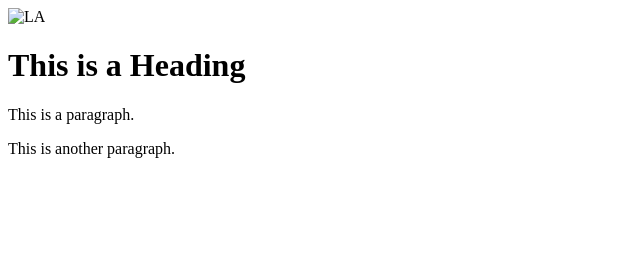
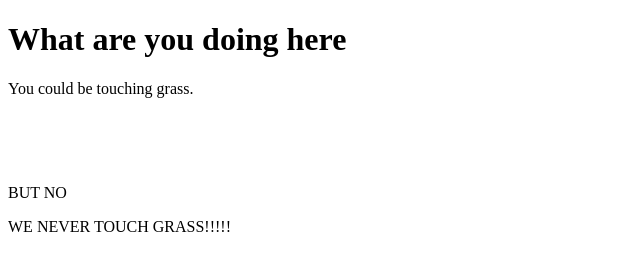
Before and after one commit to NOOUTSIDE/NOOUTSIDE.github.io, a plain HTML site: page index.html in a window 1280 px wide. Shown: the whole page, without its empty margins (0-640 px from the left). Drawn offline with Linux system fonts and the light colour scheme.

Commit message:
Update index.html

```diff
--- a/index.html
+++ b/index.html
@@ -8,14 +8,12 @@
 </style>
 <script src=""></script>
 <body>
-
-<img src="img_la.jpg" alt="LA" style="width:100%">
-
-<div class="">
- <h1>This is a Heading</h1>
- <p>This is a paragraph.</p>
- <p>This is another paragraph.</p>
-</div>
-
+ <h1>What are you doing here</h1>
+ <p>You could be touching grass.</p>
+ <br>
+ <br>
+ <br>
+ <p>BUT NO</p>
+<p>WE NEVER TOUCH GRASS!!!!!</p>
 </body>
 </html>
```
